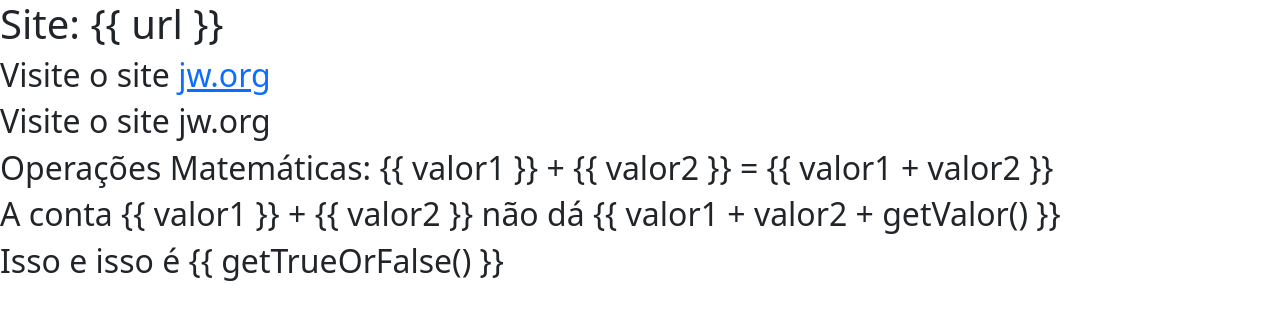
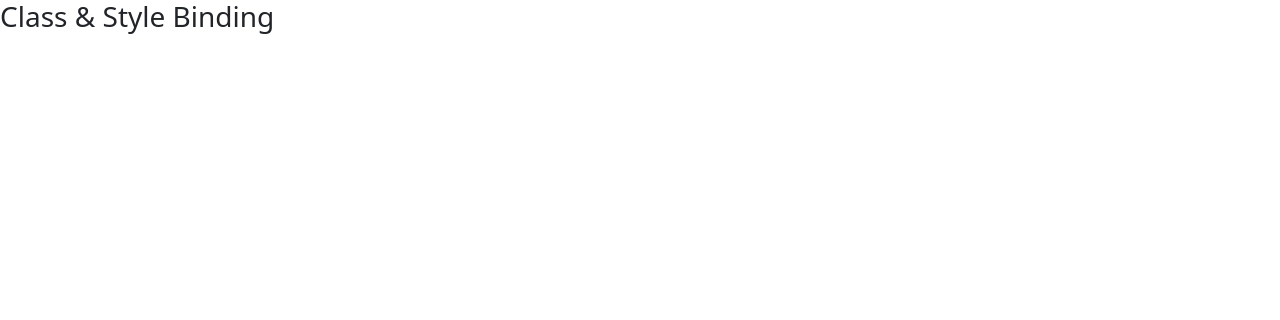
Before and after one commit to DavyddBF/angular-project, an Angular app: page / in a window 1280 px wide. Shown: the top 320 px of the page. Built offline with nearby package versions, Linux system fonts and the light colour scheme.

Commit message:
Comentando codigo anterior

```diff
--- a/src/app/property-binding/property-binding.component.html
+++ b/src/app/property-binding/property-binding.component.html
@@ -1,3 +1,17 @@
-<section class="test">
-    {{ getTemplate() }}
-</section>
+<!-- PROPERTY BINDING & INTERPOLATION -->
+
+<!-- <h1>Site: {{ url }}</h1>
+<h2>Visite o site <a href="{{ url }}">jw.org</a></h2>
+<h2>Visite o site <a [href]="url">jw.org</a></h2>
+<h2>Operações Matemáticas:  {{ valor1 }} + {{ valor2 }} = {{ valor1 + valor2 }}</h2>
+<h2>A conta  {{ valor1 }} + {{ valor2 }} não dá {{ valor1 + valor2 + getValor() }}</h2>
+<h2>Isso e isso é {{ getTrueOrFalse() }}</h2> -->
+
+
+
+<!-- CLASS & STYLE BINDING -->
+
+<article>
+    <h3>Class & Style Binding</h3>
+    <div></div>
+</article>
--- a/src/app/property-binding/property-binding.component.ts
+++ b/src/app/property-binding/property-binding.component.ts
@@ -8,33 +8,21 @@
   styleUrl: './property-binding.component.css'
 })
 export class PropertyBindingComponent {
-  url: string = 'jw.org';
-  valor1: number = 3;
-  valor2: number = 10;
+  // url: string = 'jw.org';
+  // valor1: number = 3;
+  // valor2: number = 10;
 
-  boleano: boolean = true;
+  // boleano: boolean = true;
 
-  getValor(): number {
-    return 1;
-  }
+  // getValor(): number {
+  //   return 1;
+  // }
 
-  getTrueOrFalse(): string {
-    if(this.boleano && true) {
-      return 'Verdadeiro';
-    } else {
-      return 'Falso'
-    }
-  }
-
-  getTemplate() {
-    const codigo =  `
-      <h1>Site: {{ url }}</h1>
-      <h2>Visite o site <a href="{{ url }}">jw.org</a></h2>
-      <h2>Visite o site <a [href]="url">jw.org</a></h2>
-      <h2>Operações Matemáticas:  {{ valor1 }} + {{ valor2 }} = {{ valor1 + valor2 }}</h2>
-      <h2>A conta  {{ valor1 }} + {{ valor2 }} não dá {{ valor1 + valor2 + getValor() }}</h2>
-      <h2>Isso e isso é {{ getTrueOrFalse() }}</h2>
-    `
-    return document.querySelector('.test')!.innerHTML = codigo;
-  }
+  // getTrueOrFalse(): string {
+  //   if(this.boleano && true) {
+  //     return 'Verdadeiro';
+  //   } else {
+  //     return 'Falso'
+  //   }
+  // }
 }
```
